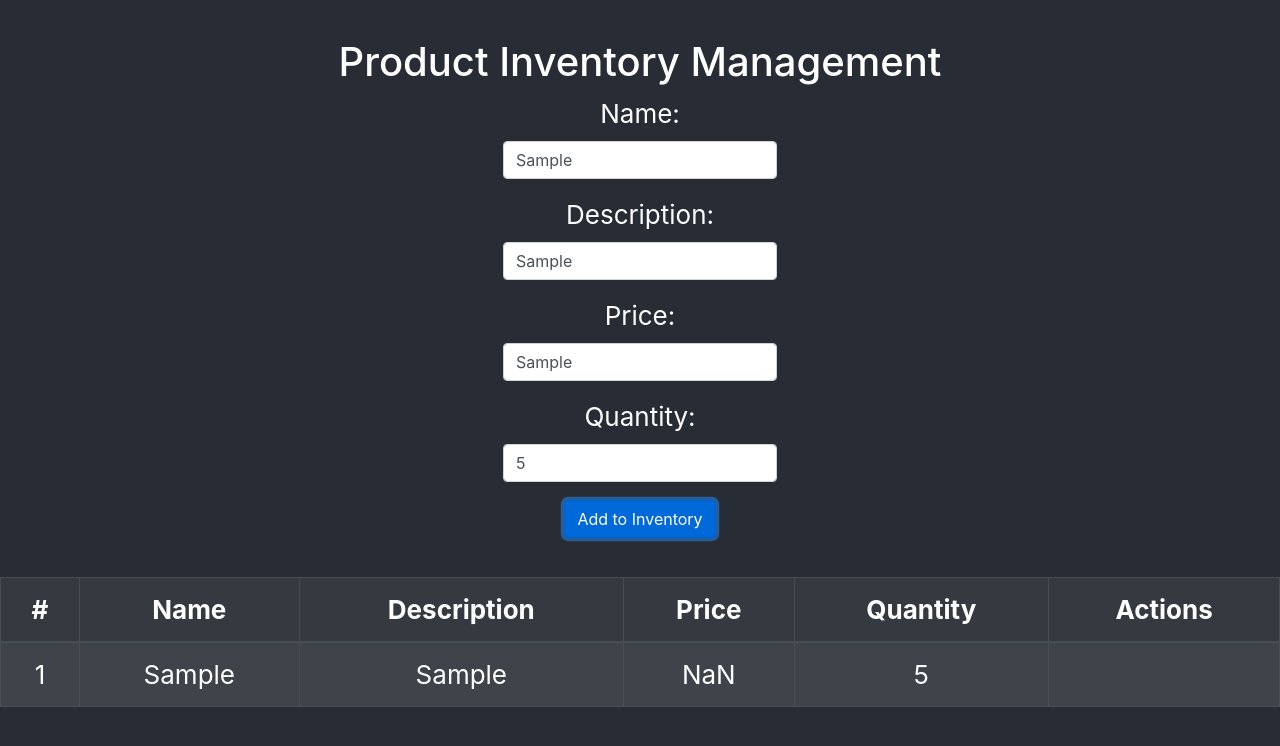
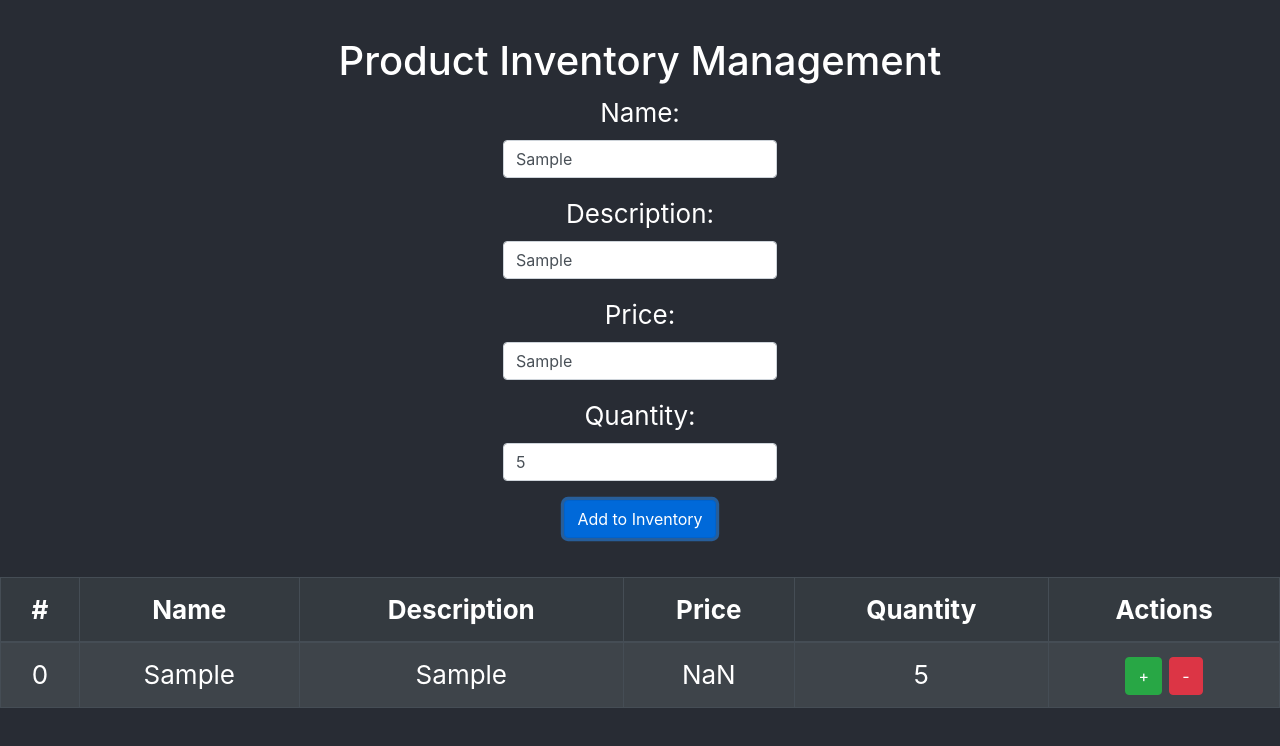
Before and after one commit to SaurabhGithub92/product-inventory, a React (Create React App) app: page / in a window 1280 px wide. Both pictures are taken after typing "Sample", "Sample", "Sample", "5" into the empty fields and a click on the button "Add to Inventory". Shown: the top 746 px of the page. Built offline with nearby package versions, Linux system fonts and the light colour scheme.

Commit message:
Implemented product quantity increase and decrease functionality

```diff
--- a/src/functionalComponent.js
+++ b/src/functionalComponent.js
@@ -18,7 +18,17 @@ export default function AddProduct() {
     setProducts([...products, newProduct]);
   };
 
-  console.log(products);
+  const increaseQuantity = (event) => {
+    const indexOfArray = event.target.value;
+    products[indexOfArray].product_quantity++;
+    setProducts([...products]);
+  }
+
+  const decreaseQuantity = (event) => {
+    const indexOfArray = event.target.value;
+    products[indexOfArray].product_quantity--;
+    setProducts([...products]);
+  }
 
   return (
     <>
@@ -80,13 +90,19 @@ export default function AddProduct() {
               {
                 products.map((item, index) => {
                     return(
-                        <tr key={++index}>
-                            <td>{++index}</td>
+                        <tr key={index}>
+                            <td>{index}</td>
                             <td>{item.product_name}</td>
                             <td>{item.product_description}</td>
                             <td>{item.product_price}</td>
                             <td>{item.product_quantity}</td>
-                            <td></td>
+                            <td>
+                                <Button variant="success" onClick={event=> increaseQuantity(event)} value={index}>
++
+                                </Button> { ' '}
+                                <Button variant="danger" onClick={event => decreaseQuantity(event)} value={index}>
+                                    -</Button>
+                            </td>
                         </tr>
                         )
                     })
```
